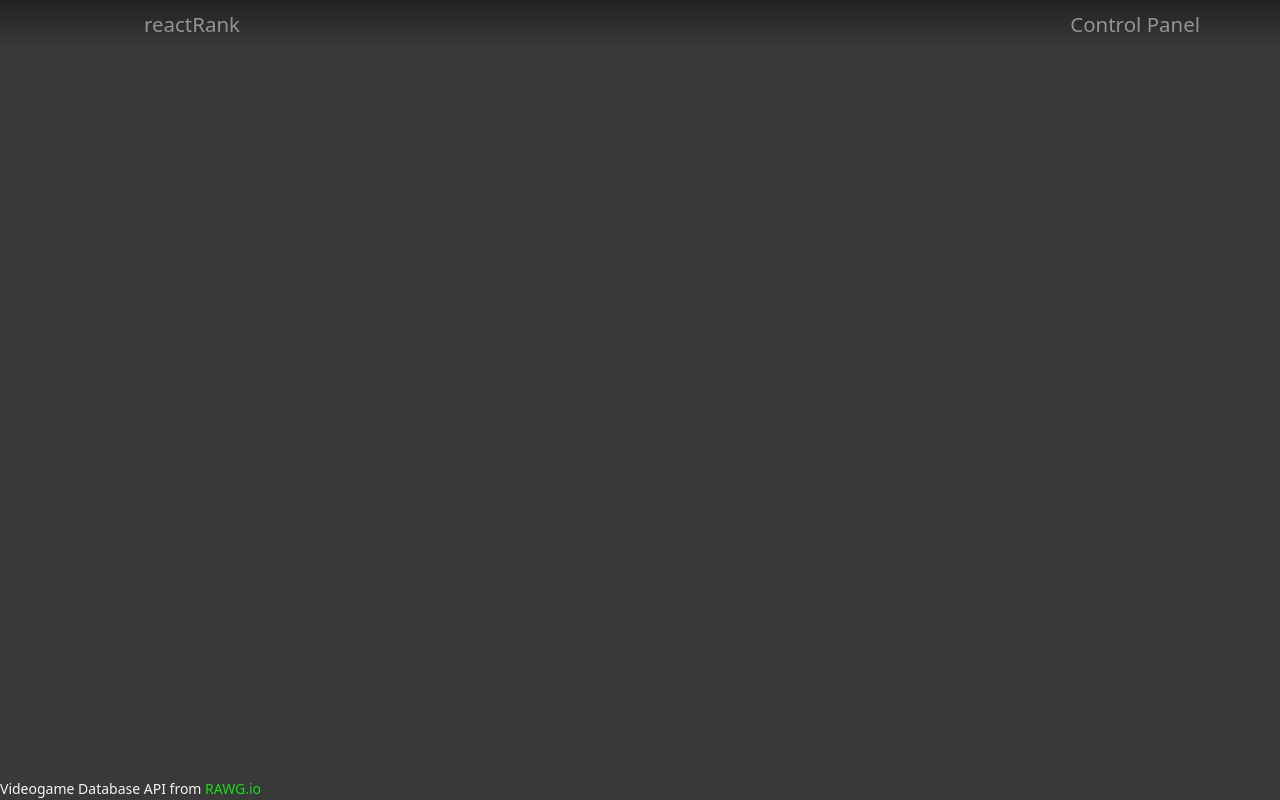
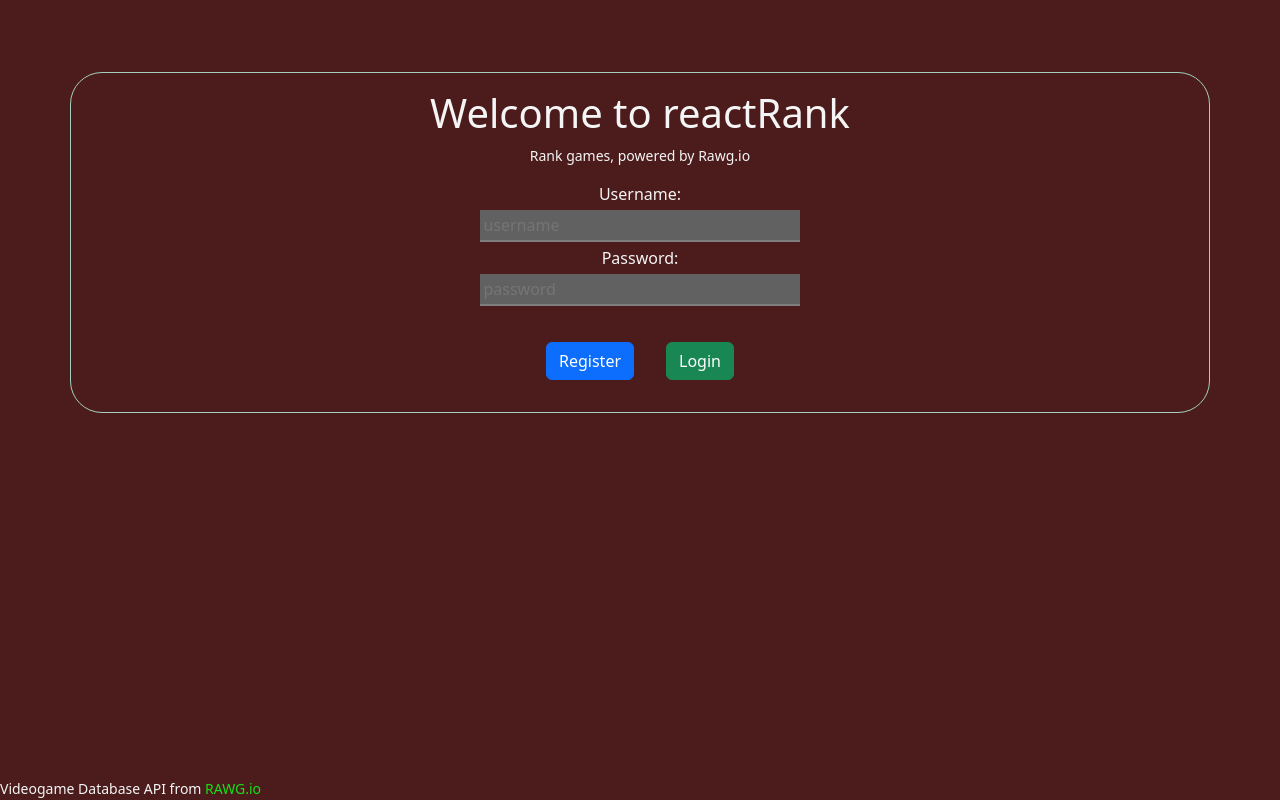
Before and after one commit to kkyz13/reactRank, a React (Vite) app in the folder reactRank/: page /login in a window 1280 px wide. Built offline with nearby package versions, Linux system fonts and the light colour scheme.

Commit message:
basic login

```diff
--- a/reactRank/src/App.jsx
+++ b/reactRank/src/App.jsx
@@ -1,17 +1,20 @@
-import React from "react";
+import React, { useContext } from "react";
 import Display from "./pages/Display";
 import ControlPanel from "./pages/ControlPanel";
 import { Navigate, Route, Routes } from "react-router-dom";
 
 import NavBar from "./components/NavBar";
+import Login from "./pages/Login";
 
 function App() {
+
   return (
     <>
-      <NavBar></NavBar>
+      {location.pathname !== "/login" && <NavBar></NavBar>}
       <br></br>
       <Routes>
-        <Route path="/" element={<Navigate replace to="/ranker" />} />
+        <Route path="/" element={<Navigate replace to="/login" />} />
+        <Route path="login" element={<Login />}></Route>
         <Route path="ranker" element={<Display />}></Route>
         <Route path="CPanel" element={<ControlPanel />}></Route>
       </Routes>
--- a/reactRank/src/index.css
+++ b/reactRank/src/index.css
@@ -10,7 +10,7 @@ html {
 
 body {
   margin: 0;
-  background-color: rgb(57, 57, 57);
+  background-color: rgb(76, 28, 28);
   color: whitesmoke;
 }
 
@@ -45,6 +45,20 @@ footer a:hover {
   align-items: center;
 }
 
+.logininput {
+  outline: none;
+  width: 100%;
+  color: rgb(160, 255, 175);
+  background-color: rgb(97, 97, 97);
+  padding: 3px 3px;
+  border: none;
+  border-bottom: 2px solid rgb(125, 125, 125);
+  transition-duration: 0.3s;
+}
+.logininput:focus {
+  border-bottom: 2px solid rgb(100, 254, 123);
+  background-color: rgba(0, 72, 11, 0.438);
+}
 .search {
   outline: none;
   width: 45%;
--- a/reactRank/src/pages/ControlPanel.jsx
+++ b/reactRank/src/pages/ControlPanel.jsx
@@ -58,7 +58,7 @@ const ControlPanel = () => {
       }
     } catch (error) {
       // console.log(error);
-      setUserTell("Something wrong happaned. Please Refresh");
+      setUserTell("Something wrong happened. Please Refresh");
     }
     setIsLoading(false);
   };
@@ -136,7 +136,7 @@ const ControlPanel = () => {
       }
     } catch (error) {
       // console.log(error);
-      setUserTell("Something wrong happaned. Please Refresh");
+      setUserTell("Something wrong happened. Please Refresh");
     }
     setIsLoading(false);
   };
--- /dev/null
+++ b/reactRank/src/pages/Login.jsx
@@ -0,0 +1,40 @@
+import React from "react";
+import { useRef } from "react";
+
+const Login = () => {
+  const textRef = useRef();
+  const passwordRef = useRef();
+  return (
+    <div className="centered container flex-column border border-success-subtle p-3 rounded-5">
+      <h6 className="display-6">Welcome to reactRank</h6>
+      <small> Rank games, powered by Rawg.io</small>
+      <div className="d-flex flex-column p-3">
+        <label>
+          Username:
+          <input
+            type="text"
+            className="logininput my-1"
+            placeholder="username"
+            ref={textRef}
+          ></input>
+        </label>
+        <label>
+          Password:
+          <input
+            type="password"
+            className="logininput my-1"
+            placeholder="password"
+            ref={passwordRef}
+          ></input>
+        </label>
+      </div>
+      <div className="d-flex justify-content-around">
+        {}
+        <button className="btn btn-primary m-3">Register</button>
+        <button className="btn btn-success m-3">Login</button>
+      </div>
+    </div>
+  );
+};
+
+export default Login;
```
